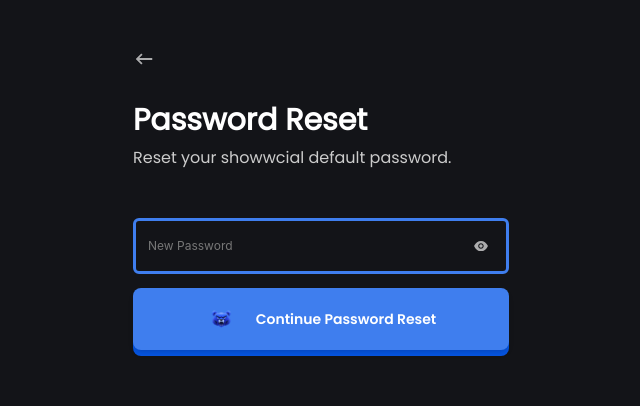
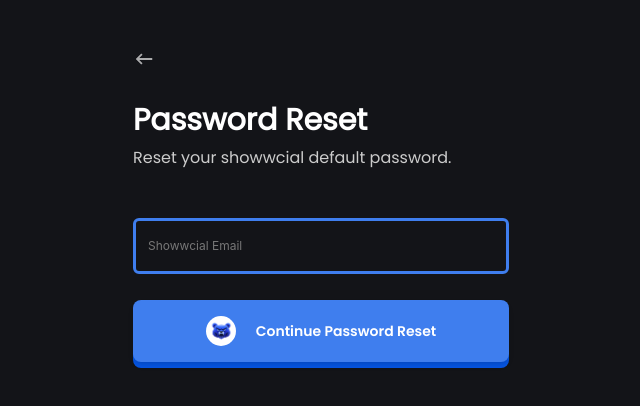
Before and after one commit to Benrobo/showwcial, a Next.js app in the folder packages/app/: page /auth/forgot-password in a window 1280 px wide. Shown: the top 406 px of the page, without its empty margins (319-959 px from the left). Built offline with nearby package versions, Linux system fonts and the light colour scheme; no server answers.

Commit message:
started implementing forget password .

```diff
--- a/packages/app/pages/auth/forgot-password.tsx
+++ b/packages/app/pages/auth/forgot-password.tsx
@@ -3,20 +3,123 @@
 import { Spinner } from "../../components/Loader";
 import Link from "next/link";
 import { useRouter } from "next/router";
-import { useState } from "react";
+import { useEffect, useState } from "react";
 import { IoCheckmark, IoCheckmarkCircle } from "react-icons/io5";
 import { AiFillEye, AiFillEyeInvisible } from "react-icons/ai";
+import { useMutation } from "react-query";
+import {
+  resetPassword,
+  sendResetPwdLink,
+  verifyResetPwdLink,
+} from "../../http";
+import { HandlePasswordResetResponse } from "../../util/response";
+import { toast } from "react-hot-toast";
+import { isEmpty } from "../../util";
 
 export default function ForgotPassword() {
   const router = useRouter();
-  const [isSent, setIsSent] = useState(true);
+  const query = router.query;
+  const resetToken = query["token"] ?? "";
+  const [isSent, setIsSent] = useState(false);
   const [showpwd, setShowPwd] = useState(false);
   const togglePwdVisib = () => setShowPwd(!showpwd);
   const [inputData, setInputData] = useState({
     email: "",
     password: "",
   });
-  const [state, setState] = useState("reset");
+  const [resetState, setResetState] = useState<null | string>(null);
+  const [tokenVerified, setTokenVerified] = useState(false);
+  const [response, setResponse] = useState({
+    error: false,
+    message: "",
+  });
+  const verifyResetTokenMutation = useMutation(
+    async (data: any) => await verifyResetPwdLink(data)
+  );
+  const resetPasswordMutation = useMutation(
+    async (data) => await resetPassword(data)
+  );
+  const sendResetPwdMutation = useMutation(
+    async (data: any) => await sendResetPwdLink(data)
+  );
+
+  const handleInput = (e: any) => {
+    const name = e.target.name;
+    const value = e.target.value;
+    setInputData((prev) => ({ ...prev, [name]: value }));
+  };
+
+  useEffect(() => {
+    if (
+      typeof verifyResetTokenMutation.data !== "undefined" ||
+      verifyResetTokenMutation.error !== null
+    ) {
+      const { data } = verifyResetTokenMutation;
+      const response = data;
+      HandlePasswordResetResponse(
+        response,
+        () => verifyResetTokenMutation.reset(),
+        (data: any) => {
+          const code = data?.code;
+          if (code === "INVALID_LINK") {
+            setResponse({
+              error: true,
+              message: "Link is invalid or has expired.",
+            });
+            return;
+          }
+          console.log({ code });
+        }
+      );
+    }
+  }, [verifyResetTokenMutation.data]);
+
+  useEffect(() => {
+    if (
+      typeof sendResetPwdMutation.data !== "undefined" ||
+      sendResetPwdMutation.error !== null
+    ) {
+      const { data } = sendResetPwdMutation;
+      const response = data;
+      HandlePasswordResetResponse(
+        response,
+        () => sendResetPwdMutation.reset(),
+        (data: any) => {
+          const code = data?.code;
+          if (code === "RESET_LINK_SENT") {
+            setIsSent(true);
+            localStorage.setItem("reset_password_email", inputData?.email);
+          }
+        }
+      );
+    }
+  }, [sendResetPwdMutation.data]);
+
+  useEffect(() => {
+    if (!isEmpty(resetToken)) {
+      // setIsSent(true);
+      // setResetState("reset");
+      const email = localStorage.getItem("reset_password_email") ?? "";
+      const payload = { email, token: resetToken };
+      verifyResetTokenMutation.mutate(payload);
+    }
+  }, [resetToken]);
+
+  const sendPasswordResetLink = () => {
+    if (inputData?.email === "") {
+      toast.error("email is required.");
+      return;
+    }
+    sendResetPwdMutation.mutate({ email: inputData?.email });
+  };
+
+  if (verifyResetTokenMutation.isLoading) {
+    return (
+      <div className="w-full h-full flex flex-col items-center justify-center">
+        <Spinner />
+      </div>
+    );
+  }
 
   return (
     <div className="w-full h-full flex flex-col items-center justify-center">
@@ -38,7 +141,7 @@
             Reset your showwcial default password.
           </p>
         </div>
-        {false && (
+        {!isSent && isEmpty(resetState) && !response?.error && (
           <div className="w-full mt-7 px-3 py-2 flex flex-col items-center justify-end gap-5">
             <div className="w-full relative flex items-center justify-center mb-3">
               <input
@@ -46,17 +149,17 @@
                 name="email"
                 id="authInput"
                 className={`w-full py-4 px-3 text-[12px] bg-dark-100 border-[3px] border-solid border-blue-300 outline-none text-white-100 rounded-md  `}
-                placeholder="Showwcase Email"
-                //   onKeyUp={handleInput}
+                placeholder="Showwcial Email"
+                onChange={handleInput}
               />
             </div>
             <button
               className="w-full rounded-lg  game-btn "
-              // disabled={loading}
-              // onClick={handleUserLogin}
+              disabled={sendResetPwdMutation.isLoading}
+              onClick={sendPasswordResetLink}
             >
               <span className="w-full px-4 py-4 text-center flex items-center justify-center text-[14px]  bg-blue-300 shadow-md -translate-y-1.5 hover:-translate-y-2.5 duration-300 text-white-100 rounded-lg ">
-                {false ? (
+                {sendResetPwdMutation?.isLoading ? (
                   <Spinner color="#fff" />
                 ) : (
                   <div className="w-full text-center pp-SB flex flex-row items-center justify-center gap-5">
@@ -71,7 +174,7 @@
             </button>
           </div>
         )}
-        {false && (
+        {isSent && isEmpty(resetState) && !response?.error && (
           <div className="w-full mt-7 px-3 py-2 flex flex-col items-center justify-center">
             <IoCheckmarkCircle className="text-green-100" size={35} />
             <p className="text-green-100 pp-SB">Password reset link sent.</p>
@@ -83,7 +186,7 @@
             </span>
           </div>
         )}
-        {true && (
+        {!isEmpty(resetState) && (
           <div className="w-full mt-7 px-3 py-2 flex flex-col items-center justify-end gap-5">
             <div className="relative w-full flex items-center justify-center">
               <input
```
